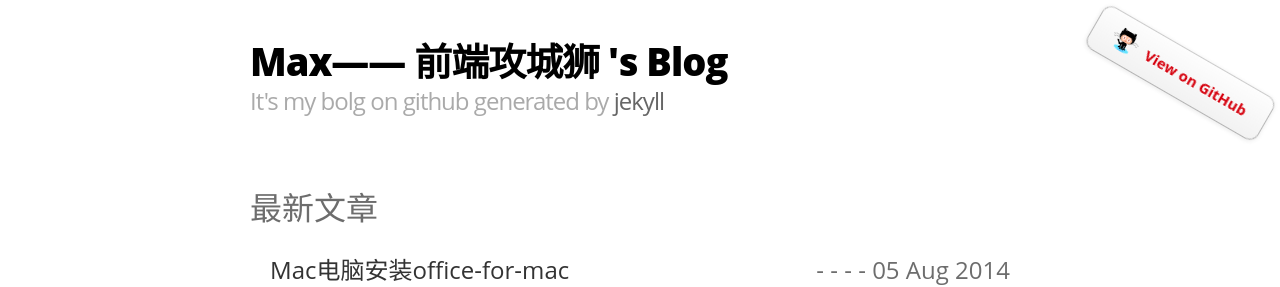
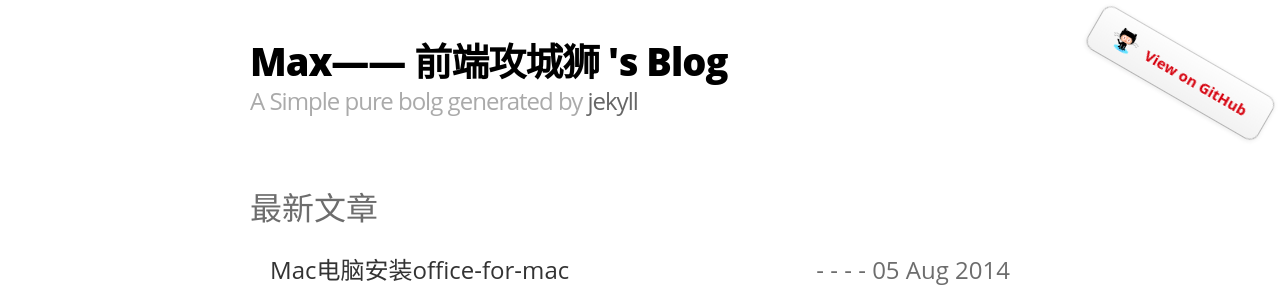
Before and after one commit to yubiaobin/yubiaobin.github.io, a Jekyll site: the page built from index.html, in a window 1280 px wide. Shown: the top 287 px of the page. Built offline with Jekyll 4.4.1, drawn with Linux system fonts in a browser that asks for light colours; comment, search, counter and statistics services are not loaded.

Commit message:
modified the global vice title

```diff
--- a/_includes/header.html
+++ b/_includes/header.html
@@ -1,6 +1,6 @@
 <header>
 	<h1>Max—— 前端攻城狮 's Blog</h1>
-    <h2>It&#39;s my bolg on github generated by <a href="http://jekyllcn.com/" target="_blank" class="header_jekyll">jekyll</a></h2>
+    <h2>A Simple pure bolg generated by <a href="http://jekyllcn.com/" target="_blank" class="header_jekyll">jekyll</a></h2>
     <div id="downloads" class="clearfix">
 		<a href="https://github.com/yubiaobin/yubiaobin.github.com" id="view-on-github" target="_blank" class="button"><span>View on GitHub</span></a>
 	</div>
```
Also changed, not shown: 1 other file.
